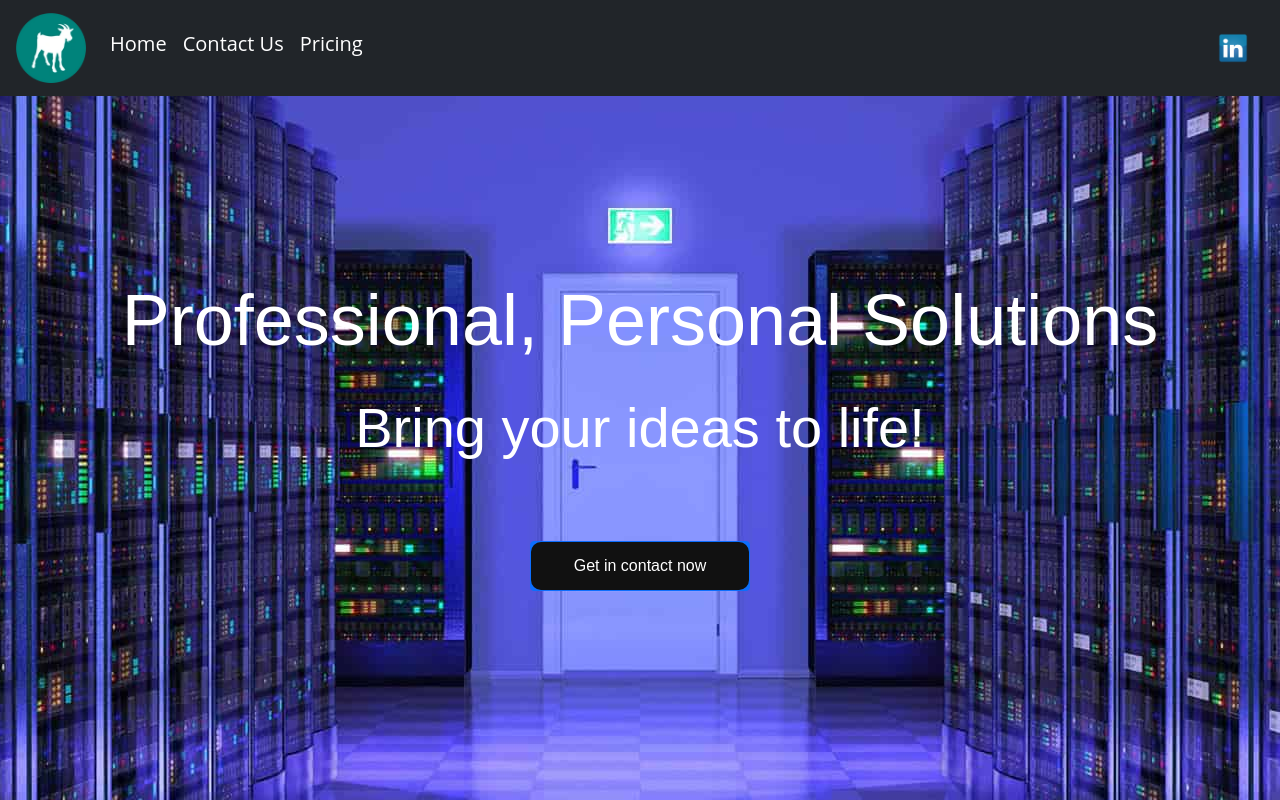
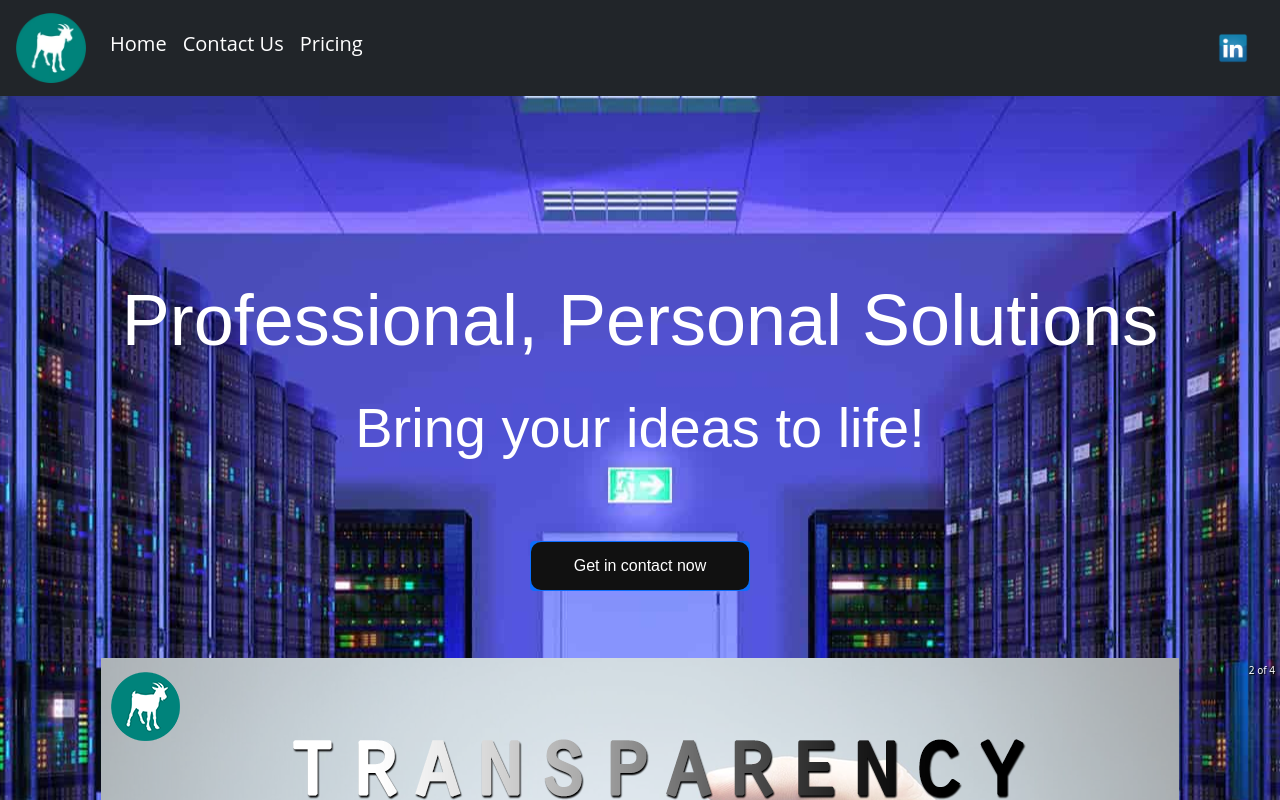
Before and after one commit to HeshamAmer/gedygroup, a React (Create React App) app: page / in a window 1280 px wide. Shown: the top 800 px of the page. Built offline with nearby package versions, Linux system fonts and the light colour scheme.

Commit message:
Fix sticky background image

```diff
--- a/src/components/HomePageTitle.css
+++ b/src/components/HomePageTitle.css
@@ -5,7 +5,6 @@
     background-size: 'cover';
     background-position: center center;
     background-attachment: fixed;
-    height: 90vh;
     background-repeat: no-repeat;
     text-align: center;
     padding-top: 100pt;
--- a/src/components/HomePageTitle.js
+++ b/src/components/HomePageTitle.js
@@ -1,6 +1,8 @@
 import React, { Component } from 'react';
 import './HomePageTitle.css'
 import GetInContactButton from './GetInContactButton';
+import Carousel from './Carousel'
+
 class HomePageTitle extends Component {
   render() {
     return <div className='home-page-title'>
@@ -9,6 +11,7 @@ class HomePageTitle extends Component {
         <tr />
         <h4 className='home-page-font display-4' style={{marginTop: '-50px'}}>Bring your ideas to life! </h4>
       <GetInContactButton />
+      <Carousel/>
     </div>
   }
 }
--- a/src/pages/Home.js
+++ b/src/pages/Home.js
@@ -1,6 +1,5 @@
 import './Home.css';
 import HomePageTitle from '../components/HomePageTitle'
-import GetInContactButton from '../components/GetInContactButton'
 import AboutUs from '../components/AboutUs'
 
 function Home() {
```
